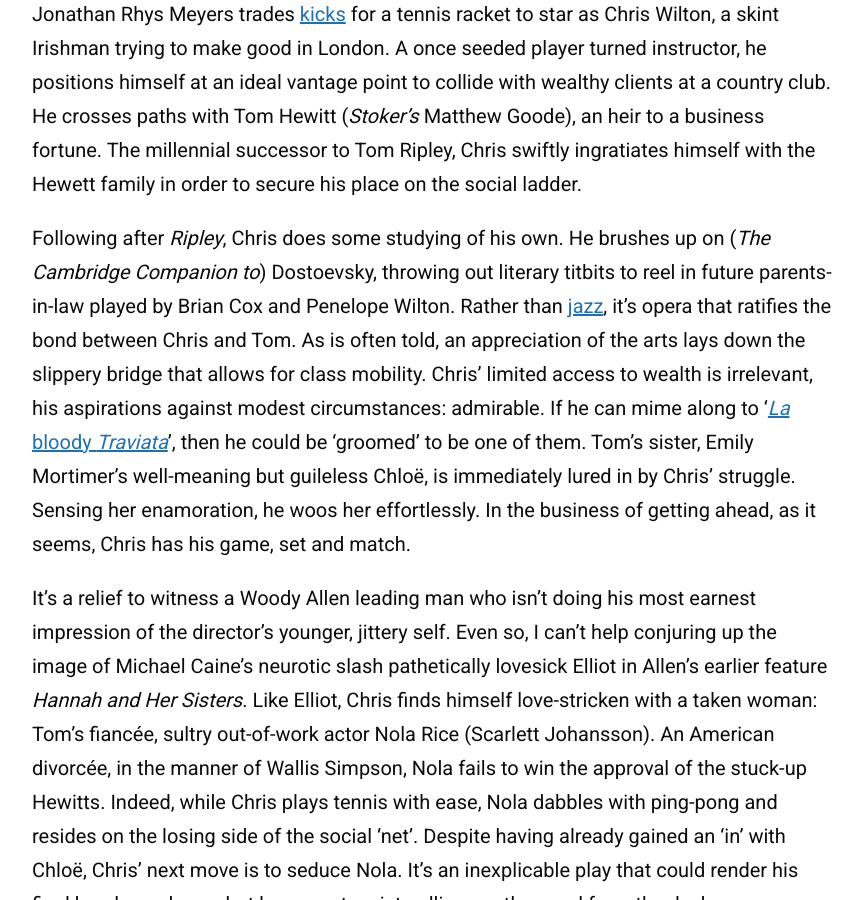
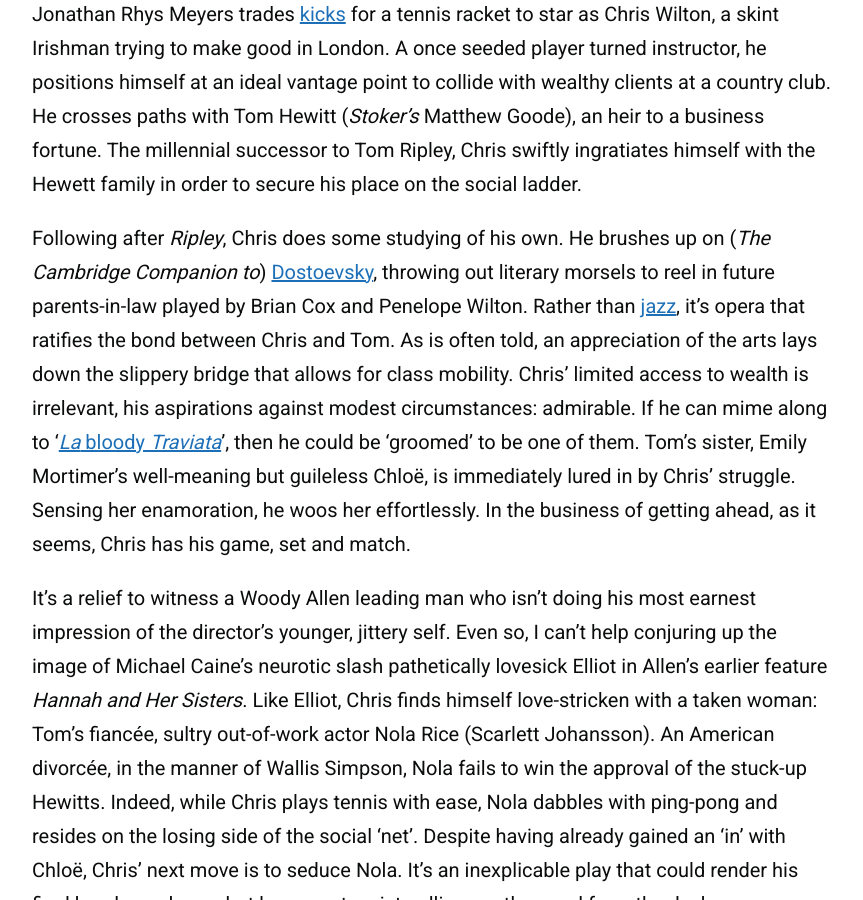
Before and after one commit to zoeurl/zoedowney.github.io, a Jekyll site: the page built from _posts/2024-2-22-match-point.md, in a window 1280 px wide and 900 px high, scrolled down 1943 px. Shown: the whole window, without its empty margins (208-1071 px from the left). Built offline with Jekyll 4.4.1, drawn with Linux system fonts in a browser that asks for light colours.

Commit message:
Update 2024-2-22-match-point.md

```diff
--- a/_posts/2024-2-22-match-point.md
+++ b/_posts/2024-2-22-match-point.md
@@ -17,7 +17,7 @@
 
 Jonathan Rhys Meyers trades [kicks](https://en.wikipedia.org/wiki/Bend_It_Like_Beckham) for a tennis racket to star as Chris Wilton, a skint Irishman trying to make good in London. A once seeded player turned instructor, he positions himself at an ideal vantage point to collide with wealthy clients at a country club. He crosses paths with Tom Hewitt (_Stoker's_ Matthew Goode), an heir to a business fortune. The millennial successor to Tom Ripley, Chris swiftly ingratiates himself with the Hewett family in order to secure his place on the social ladder.
 
-Following after _Ripley_, Chris does some studying of his own. He brushes up on (_The Cambridge Companion to_) Dostoevsky, throwing out literary titbits to reel in future parents-in-law played by Brian Cox and Penelope Wilton. Rather than [jazz](https://www.youtube.com/watch?v=mT-fOr29OfA&t=1s&ab_channel=TomasvdB), it’s opera that ratifies the bond between Chris and Tom. As is often told, an appreciation of the arts lays down the slippery bridge that allows for class mobility. Chris’ limited access to wealth is irrelevant, his aspirations against modest circumstances: admirable. If he can mime along to ‘[_La_ bloody _Traviata_](https://en.wikipedia.org/wiki/La_traviata)’, then he could be ‘groomed’ to be one of them. Tom’s sister, Emily Mortimer’s well-meaning but guileless Chloë, is immediately lured in by Chris’ struggle. Sensing her enamoration, he woos her effortlessly. In the business of getting ahead, as it seems, Chris has his game, set and match.
+Following after _Ripley_, Chris does some studying of his own. He brushes up on (_The Cambridge Companion to_) [Dostoevsky](https://en.wikipedia.org/wiki/Crime_and_Punishment), throwing out literary morsels to reel in future parents-in-law played by Brian Cox and Penelope Wilton. Rather than [jazz](https://www.youtube.com/watch?v=mT-fOr29OfA&t=1s&ab_channel=TomasvdB), it’s opera that ratifies the bond between Chris and Tom. As is often told, an appreciation of the arts lays down the slippery bridge that allows for class mobility. Chris’ limited access to wealth is irrelevant, his aspirations against modest circumstances: admirable. If he can mime along to ‘[_La_ bloody _Traviata_](https://en.wikipedia.org/wiki/La_traviata)’, then he could be ‘groomed’ to be one of them. Tom’s sister, Emily Mortimer’s well-meaning but guileless Chloë, is immediately lured in by Chris’ struggle. Sensing her enamoration, he woos her effortlessly. In the business of getting ahead, as it seems, Chris has his game, set and match.
 
 It’s a relief to witness a Woody Allen leading man who isn’t doing his most earnest impression of the director’s younger, jittery self. Even so, I can't help conjuring up the image of Michael Caine’s neurotic slash pathetically lovesick Elliot in Allen’s earlier feature _Hannah and Her Sisters_. Like Elliot, Chris finds himself love-stricken with a taken woman: Tom’s fiancée, sultry out-of-work actor Nola Rice (Scarlett Johansson). An American divorcée, in the manner of Wallis Simpson, Nola fails to win the approval of the stuck-up Hewitts. Indeed, while Chris plays tennis with ease, Nola dabbles with ping-pong and resides on the losing side of the social ‘net’. Despite having already gained an ‘in’ with Chloë, Chris’ next move is to seduce Nola. It’s an inexplicable play that could render his final hand overdrawn, but he cannot resist pulling another card from the deck.
 
```
